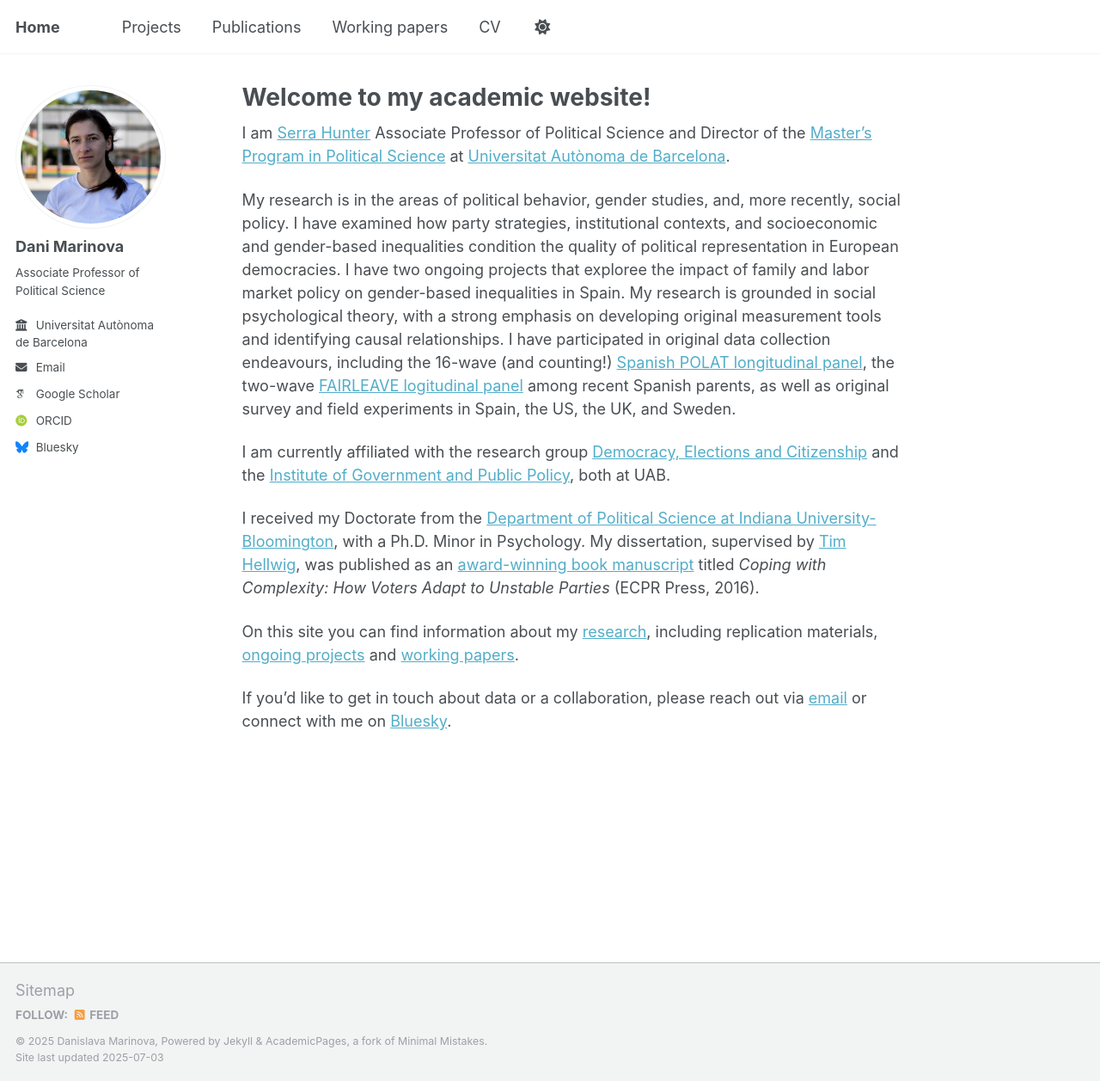
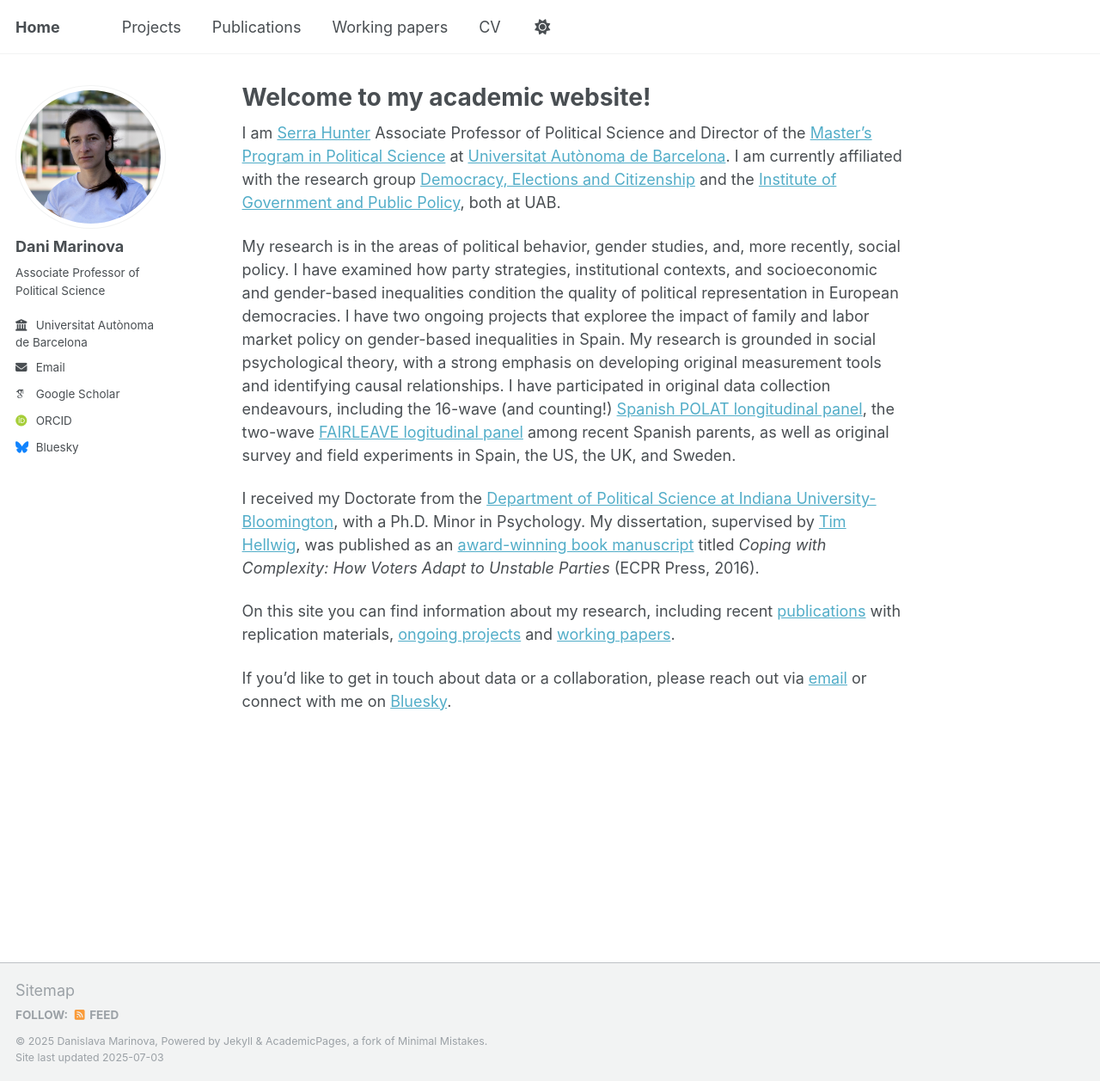
Before and after one commit to cyrila24/personal, a Jekyll site: the page built from index.md, in a window 1280 px wide and 1257 px high. Shown: the whole window at 86% size. Built offline with Jekyll 4.4.1, drawn with Linux system fonts in a browser that asks for light colours; some web fonts are replaced; a script that is not in the unit is left out.

Commit message:
Update index.md

```diff
--- a/index.md
+++ b/index.md
@@ -4,14 +4,12 @@ author_profile: true
 title: "Welcome to my academic website!"
 ---
 
-I am [Serra Hunter](https://recercaiuniversitats.gencat.cat/ca/serra-hunter/inici/) Associate Professor of Political Science and Director of the [Master's Program in Political Science](https://master-ciencia-politica.uab.cat/) at [Universitat Autònoma de Barcelona](https://www.uab.cat).
+I am [Serra Hunter](https://recercaiuniversitats.gencat.cat/ca/serra-hunter/inici/) Associate Professor of Political Science and Director of the [Master's Program in Political Science](https://master-ciencia-politica.uab.cat/) at [Universitat Autònoma de Barcelona](https://www.uab.cat). I am currently affiliated with the research group [Democracy, Elections and Citizenship](https://webs.uab.cat/grdec/) and the [Institute of Government and Public Policy](https://igop.uab.cat/en/), both at UAB.
 
 My research is in the areas of political behavior, gender studies, and, more recently, social policy. I have examined how party strategies, institutional contexts, and socioeconomic and gender-based inequalities condition the quality of political representation in European democracies. I have two ongoing projects that exploree the impact of family and labor market policy on gender-based inequalities in Spain. My research is grounded in social psychological theory, with a strong emphasis on developing original measurement tools and identifying causal relationships. I have participated in original data collection endeavours, including the 16-wave (and counting!) [Spanish POLAT longitudinal panel](https://webs.uab.cat/grdec/panel-polat/), the two-wave [FAIRLEAVE logitudinal panel](https://webs.uab.cat/fairleave/wp-content/uploads/sites/401/2023/03/Cuestionario-para-web.pdf) among recent Spanish parents, as well as original survey and field experiments in Spain, the US, the UK, and Sweden.
 
-I am currently affiliated with the research group [Democracy, Elections and Citizenship](https://webs.uab.cat/grdec/) and the [Institute of Government and Public Policy](https://igop.uab.cat/en/), both at UAB.
-
 I received my Doctorate from the [Department of Political Science at Indiana University-Bloomington](https://polisci.indiana.edu/), with a Ph.D. Minor in Psychology. My dissertation, supervised by [Tim Hellwig](https://sites.google.com/view/thellwig/home), was published as an [award-winning book manuscript](https://cses.org/2017/06/23/marinova/) titled *Coping with Complexity: How Voters Adapt to Unstable Parties* (ECPR Press, 2016).
 
-On this site you can find information about my [research](/personal/publications/), including replication materials, [ongoing projects](/personal/projects/) and [working papers](/personal/papers/).
+On this site you can find information about my research, including recent [publications](/personal/publications/) with replication materials, [ongoing projects](/personal/projects/) and [working papers](/personal/papers/).
 
 If you'd like to get in touch about data or a collaboration, please reach out via [email](mailto:dani.marinova@uab.cat) or connect with me on [Bluesky](https://bsky.app/profile/petroleuse-sbd.bsky.social).
```
